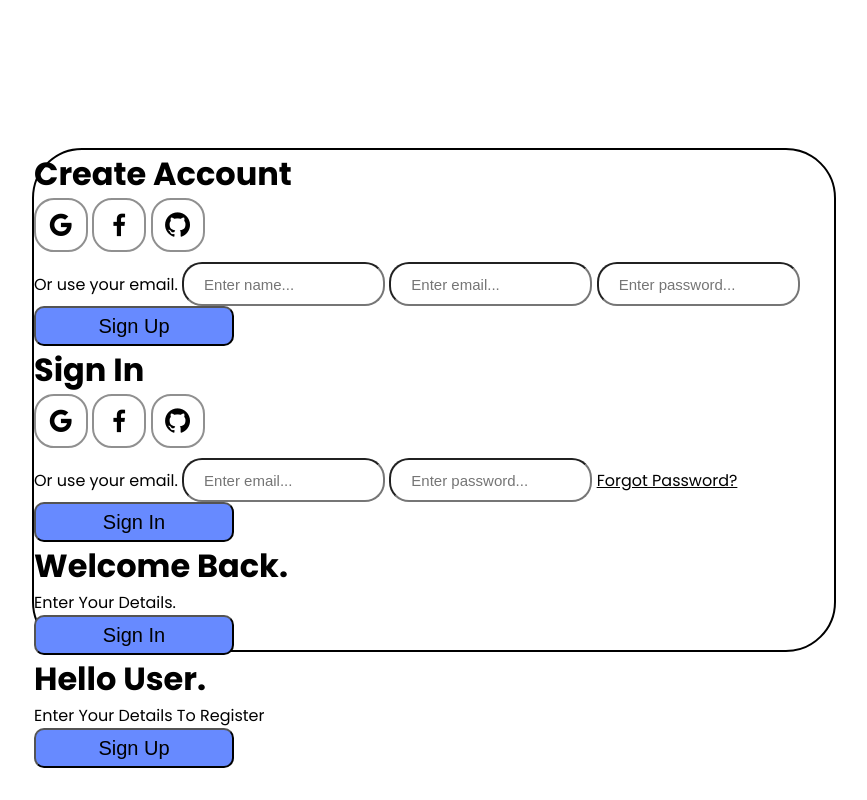
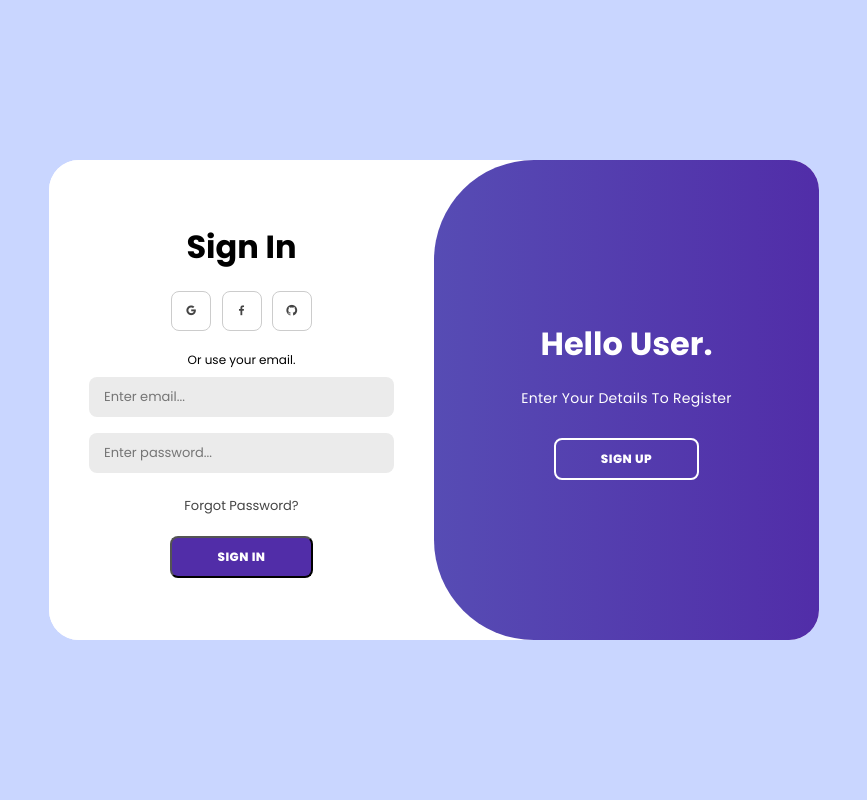
Before and after one commit to Pringl3/PersonalProjects, a plain HTML site: page Login_CreateAccount/index.html in a window 1280 px wide. Shown: the whole page, without its empty margins (206-1073 px from the left). Drawn offline with nearby package versions, Linux system fonts and the light colour scheme.

Commit message:
Update styles.css

```diff
--- a/Login_CreateAccount/styles.css
+++ b/Login_CreateAccount/styles.css
@@ -3,112 +3,206 @@
 * {
     padding: 0;
     margin: 0;
+    box-sizing: border-box;
+    font-family: 'Poppins', sans-serif;
 }
 
 body {
-    background: #ffffff;
-    font-family: 'Poppins', sans-serif;
+    background: #c9d6ff;
+    display: flex;
+    align-items: center;
+    justify-content: center;
+    flex-direction: column;
+    height: 100vh;
 }
 
 .container {
-    border: 2px solid #000000;
-    height: 500px;
-    width: 800px;
-    position: absolute;
-    top: 50%;
-    left: 50%;
-    transform: translate(-50%, -50%);
-    border-radius: 50px;
+    background: #fff;
+    border-radius: 30px;
+    position: relative;
+    overflow: hidden;
+    width: 770px;
+    max-width: 100%;
+    height: 480px;
 }
 
-.container i {
-    padding: 10px 10px;
-    border-radius: 20px;
-    border: 2px solid #909090;
-    font-size: 30px;
+.container p {
+    font-size: 14px;
+    line-height: 20px;
+    letter-spacing: 0.3px;
+    margin: 20px 0;
+}
+
+.container span {
+    font-size: 12px;
 }
 
 .container a {
-    color: #000000;
+    color: #444;
+    font-size: 13px;
+    text-decoration: none;
+    margin: 15px 0 10px;
 }
 
-.container .login {
-    width: 45%;
+.container button {
+    background: #512da8;
+    color: #ffffff;
+    font-size: 12px;
+    padding: 10px 45px;
+    border-radius: 8px;
+    font-weight: 800;
+    letter-spacing: 0.5px;
+    text-transform: uppercase;
+    margin-top: 10px;
+    cursor: pointer;
+}
+
+.container button.hidden {
+    background: transparent;
+    border: 2px solid #ffffff;
+}
+
+.container form {
+    background: #ffffff;
+    display: flex;
+    align-items: center;
+    justify-content: center;
+    flex-direction: column;
+    padding: 0 40px;
     height: 100%;
-    padding: 10px 10px;
-    text-align: center;
-    position: absolute;
-    top: 110px;
-    display: flex;
-    flex-direction: column;
 }
 
 .container input {
-    height: 40px;
-    border-radius: 20px;
-    text-indent: 20px;
-    font-size: 15px;
-    margin-top: 10px;
+    background: #ebebeb;
+    border: none;
+    margin: 8px 0;
+    padding: 10px 15px;
+    font-size: 13px;
+    border-radius: 8px;
+    width: 100%;
+    outline: none;
 }
 
-.container .login form {
-    display: flex;
-    flex-direction: column;
+.form-container {
+    position: absolute;
+    top: 0;
+    height: 100%;
+    transition: 0.3s all ease-in-out;
 }
 
-.container .signup {
-    right: 0;
-    width: 45%;
-    height: 100%;
-    padding: 10px 10px;
-    text-align: center;
-    position: absolute;
-    top: 80px;
+.sign-in {
+    left: 0;
+    width: 50%;
 }
 
-.container .signup form {
-    display: flex;
-    flex-direction: column;
+.container.active .sign-in {
+    transform: translateX(100%);
+    opacity: 0;
+    transition: 0.2s all ease-in-out;
 }
 
-.container button {
-    height: 40px;
-    width: 200px;
-    background: #678aff;
-    font-size: 20px;
-    border-radius: 10px;
+.sign-up {
+    right: 0;
+    width: 50%;
+    opacity: 1;
+    z-index: 1;
 }
 
-.container .signin {
-    position: relative;
-    left: 50%;
-    top: 10px;
-    transform: translateX(-50%);
+.container.active .sign-up{
+    transform: translateX(0);
+    opacity: 1;
+    z-index: 5;
+    animation: 0.6s;
 }
 
+@keyframes move {
+    0%, 49.99%  {
+        opacity: 0;
+        z-index: 1;
+    }
+    50%, 100% {
+        opacity: 1;
+        z-index: 5;
+    }
+}
 
-.container .select {
+.social-icons {
+    margin: 20px 0;
+}
+
+.social-icons a {
+    border: 1px solid #ccc;
+    border-radius: 20%;
+    display: inline-flex;
+    justify-content: center;
+    align-items: center;
+    margin: 0 3px;
+    width: 40px;
+    height: 40px;
+}
+
+.toggle-container {
     position: absolute;
-    right: 0;
+    top: 0;
+    left: 50%;
     width: 50%;
     height: 100%;
-    background: linear-gradient(to right, #9fadff, #647bff);
-    border-top-right-radius: 42px;
-    border-bottom-right-radius: 42px;
+    overflow: hidden;
+    transition: all 0.6s ease-in-out;
+    z-index: 1000;
+    border-radius: 100px 0 0 100px;
 }
 
-.select h1 {
-    position: relative;
-    left: 70px;
-    top: 120px;
-    font-size: 50px;
+.container.active .toggle-container {
+    transform: translateX(-100%);
+    border-radius: 0 100px 100px 0;
 }
 
-.select button {
+.toggle {
+    background: #512da8;
+    height: 100%;
+    background: linear-gradient(to right, #5c6bc0, #512da8);
+    color: #ffffff;
     position: relative;
-    top: 170px;
-    left: 100px;
-    width: 190px;
-    height: 50px;
-    border: 2px solid #ffffff;
+    left: -100%;
+    height: 100%;
+    width: 200%;
+    transform: translateX(0);
+    transition: all 0.6s ease-in-out;
 }
+
+.container.active .toggle {
+    transform: translateX(50%);
+}
+
+.toggle-panel {
+    position: absolute;
+    width: 50%;
+    height: 100%;
+    display: flex;
+    align-items: center;
+    justify-content: center;
+    flex-direction: column;
+    padding: 0 30px;
+    text-align: center;
+    top: 0;
+    transform: translateX(0);
+    transition: all 0.6s ease-in-out;
+}
+
+.toggle-left {
+    transform: translateX(-200%);
+}
+
+.container.active .toggle-left {
+    transform: translateX(0);
+}
+
+.toggle-right {
+    right: 0;
+    transform: translateX(0);
+}
+
+.container.active .toggle-right {
+    transform: translateX(200%);
+}
```
